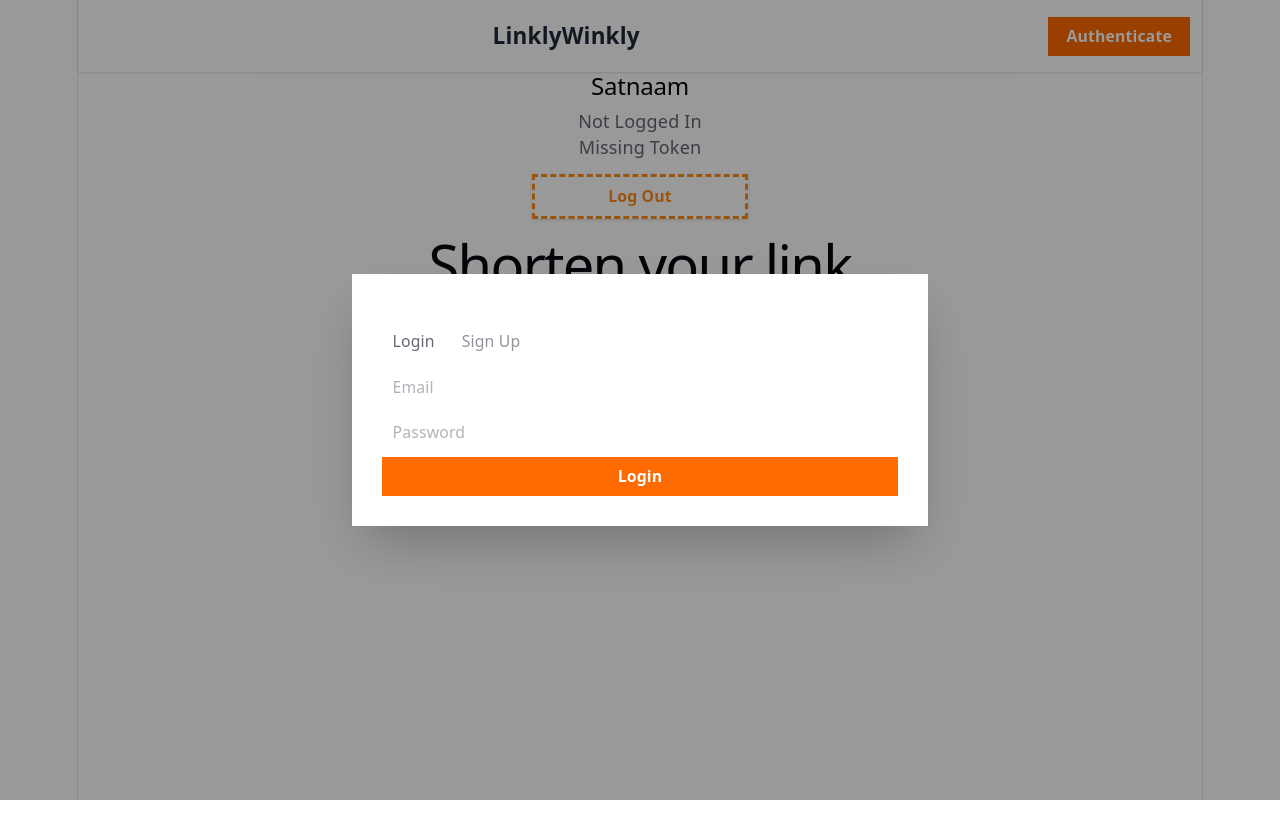
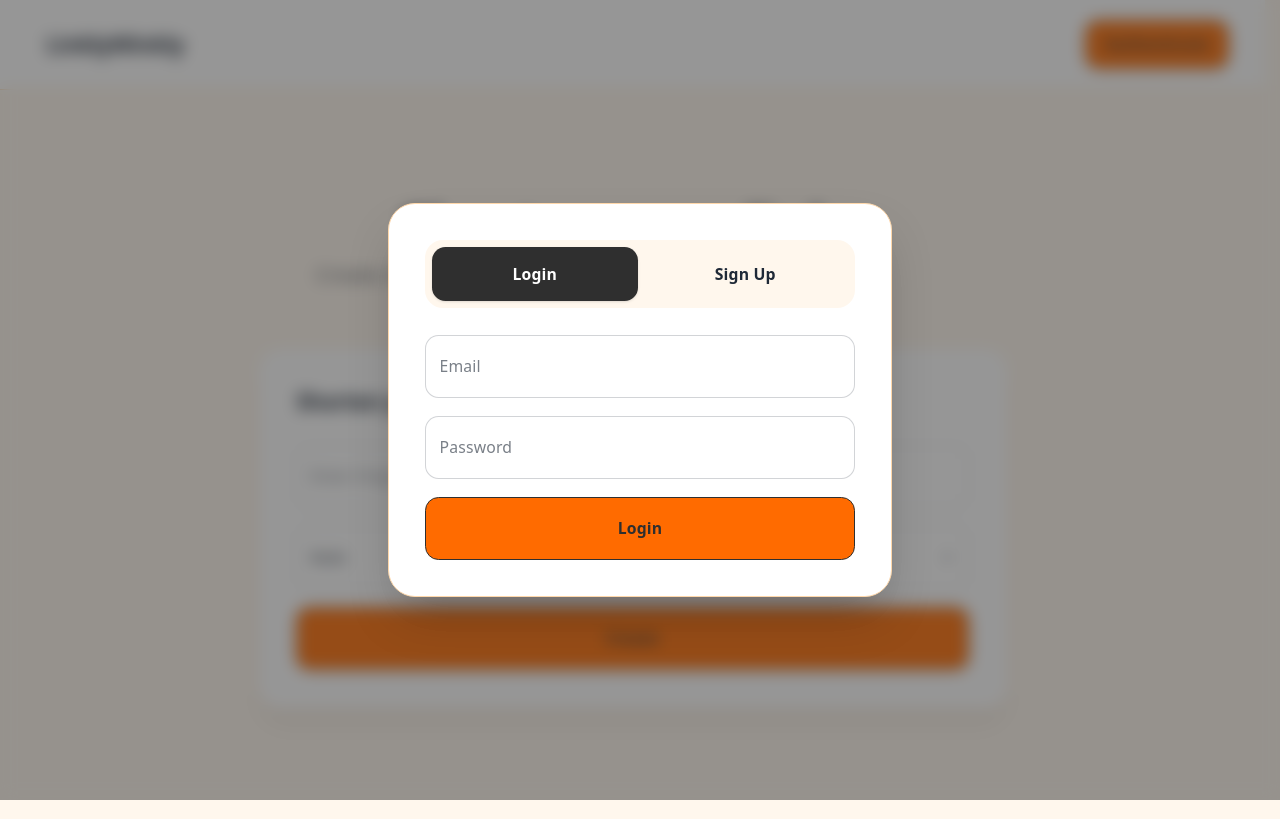
Before and after one commit to Kushaan2006/Satnaam_Link_Shortner, a React (Vite) app in the folder frontend/: page / in a window 1280 px wide. Both pictures are taken after a click on the button "Authenticate". Built offline with nearby package versions, Linux system fonts and the light colour scheme; no server answers.

Commit message:
Generating style using AI and testing it

```diff
--- a/frontend/index.html
+++ b/frontend/index.html
@@ -1,13 +1,13 @@
 <!doctype html>
-<html lang="en">
+<html lang="en" class="bg-base-200! text-base-content! [color-scheme:light]!">
   <head>
     <meta charset="UTF-8" />
     <link rel="icon" type="image/svg+xml" href="/favicon.svg" />
     <meta name="viewport" content="width=device-width, initial-scale=1.0" />
     <title>frontend</title>
   </head>
-  <body>
-    <div id="root"></div>
+  <body class="min-w-0 bg-base-200 text-base-content">
+    <div id="root" class="w-full! max-w-none! border-0! text-left! [--text-h:var(--color-base-content)]"></div>
     <script type="module" src="/src/main.tsx"></script>
   </body>
 </html>
--- a/frontend/src/components/AuthModal.tsx
+++ b/frontend/src/components/AuthModal.tsx
@@ -60,30 +60,30 @@ export default function AuthModal() {
   return (
     <>
       {visible && (
-        <div className="modal modal-open">
-          <div className="modal-box">
-            <div className="tabs tabs-boxed mt-4">
+        <div className="modal modal-open bg-neutral/50 p-4 text-base-content backdrop-blur-sm">
+          <div className="modal-box w-full max-w-md rounded-3xl border border-base-300 bg-base-100 p-6 shadow-2xl sm:p-8">
+            <div className="tabs tabs-boxed mb-6 grid grid-cols-2 gap-1 rounded-2xl bg-base-200 p-1.5">
               <button
                 type="button"
-                className={`tab ${mode === "login" ? "tab-active" : ""}`}
+                className={`tab h-12 rounded-xl text-base-content font-semibold focus-visible:outline-2 focus-visible:outline-offset-4 focus-visible:outline-neutral [&.tab-active]:bg-neutral [&.tab-active]:text-neutral-content [&.tab-active]:shadow-sm ${mode === "login" ? "tab-active" : ""}`}
                 onClick={() => setMode("login")}
               >
                 Login
               </button>
               <button
                 type="button"
-                className={`tab ${mode === "signup" ? "tab-active" : ""}`}
+                className={`tab h-12 rounded-xl text-base-content font-semibold focus-visible:outline-2 focus-visible:outline-offset-4 focus-visible:outline-neutral [&.tab-active]:bg-neutral [&.tab-active]:text-neutral-content [&.tab-active]:shadow-sm ${mode === "signup" ? "tab-active" : ""}`}
                 onClick={() => setMode("signup")}
               >
                 Sign Up
               </button>
             </div>
-            {message && <p className="error">{message}</p>}
-            <form onSubmit={handleFormSubmit}>
+            {message && <p className="error mb-5 rounded-xl border border-base-300 bg-base-200 p-4 text-sm leading-relaxed text-base-content">{message}</p>}
+            <form onSubmit={handleFormSubmit} className="space-y-4">
               {mode === "signup" && (
                 <input
                   type="text"
-                  className="input input-bordered w-full"
+                  className="input input-bordered w-full h-14 rounded-xl border! border-base-content/20 bg-base-100 text-base-content placeholder:text-base-content/60 focus:border-primary focus:outline-2 focus:outline-offset-2 focus:outline-neutral"
                   value={name}
                   onChange={(e) => {
                     setName(e.target.value);
@@ -93,7 +93,7 @@ export default function AuthModal() {
               )}
               <input
                 type="email"
-                className="input input-bordered w-full"
+                className="input input-bordered w-full h-14 rounded-xl border! border-base-content/20 bg-base-100 text-base-content placeholder:text-base-content/60 focus:border-primary focus:outline-2 focus:outline-offset-2 focus:outline-neutral"
                 value={email}
                 onChange={(e) => {
                   setEmail(e.target.value);
@@ -102,14 +102,14 @@ export default function AuthModal() {
               />
               <input
                 type="password"
-                className="input input-bordered w-full"
+                className="input input-bordered w-full h-14 rounded-xl border! border-base-content/20 bg-base-100 text-base-content placeholder:text-base-content/60 focus:border-primary focus:outline-2 focus:outline-offset-2 focus:outline-neutral"
                 value={password}
                 onChange={(e) => {
                   setPassword(e.target.value);
                 }}
                 placeholder="Password"
               />
-              <button className="btn btn-primary w-full">
+              <button className="btn btn-primary h-14 w-full text-neutral border! rounded-xl font-semibold shadow-none transition-colors focus-visible:outline-2 focus-visible:outline-offset-4 focus-visible:outline-neutral">
                 {mode === "login" ? "Login" : "Create Account"}
               </button>
             </form>
--- a/frontend/src/components/LinkShortner.tsx
+++ b/frontend/src/components/LinkShortner.tsx
@@ -1,4 +1,4 @@
-import { use, useEffect, useState } from "react";
+import { useEffect, useState } from "react";
 import AuthModal from "../components/AuthModal";
 import { useAuth } from "../../hooks/useAuth";
 import { api } from "../api/api";
@@ -57,32 +57,42 @@ export default function LinkShortner() {
   return (
     <>
       {showModal && <AuthModal />}
-      <h1>Shorten your link</h1>
-      <form onSubmit={handleFormSubmit}>
+
+      <h1 className="m-0! mb-6! text-xl! leading-snug font-semibold! tracking-tight! text-base-content!">
+        Shorten your link
+      </h1>
+
+      <form onSubmit={handleFormSubmit} className="space-y-4">
         <input
           type="url"
           value={url}
           onChange={(e) => setUrl(e.target.value)}
           placeholder="Enter Original Url..."
+          className="input w-full h-14 rounded-xl border! border-base-content/20 bg-base-100 text-base-content placeholder:text-base-content/60 focus:border-primary focus:outline-2 focus:outline-offset-2 focus:outline-neutral"
         />
+
         <select
           value={mode}
           onChange={(e) => {
             setMode(e.target.value as "auto" | "custom");
             if (e.target.value === "auto") setCustom("");
           }}
+          className="select w-full h-14 rounded-xl border! border-base-content/20 bg-base-100 text-base-content placeholder:text-base-content/60 focus:border-primary focus:outline-2 focus:outline-offset-2 focus:outline-neutral"
         >
           <option value="auto">Auto</option>
           <option value="custom">Custom</option>
         </select>
+
         {mode === "custom" && (
           <input
             type="text"
             value={custom}
             onChange={(e) => setCustom(e.target.value)}
             placeholder="Enter the custom url"
+            className="input w-full h-14 rounded-xl border! border-base-content/20 bg-base-100 text-base-content placeholder:text-base-content/60 focus:border-primary focus:outline-2 focus:outline-offset-2 focus:outline-neutral"
           />
         )}
+
         {outputUrl && (
           <input
             readOnly
@@ -90,10 +100,20 @@ export default function LinkShortner() {
             onClick={() => {
               //navigate to url
             }}
+            className="input w-full h-14 rounded-xl border! border-base-content/20 bg-base-100 text-base-content placeholder:text-base-content/60 focus:border-primary focus:outline-2 focus:outline-offset-2 focus:outline-neutral border-primary/50 bg-base-200 font-mono text-sm select-all"
           />
         )}
-        {message && <p>{message}</p>}
-        <button className="btn" type="submit">
+
+        {message && (
+          <p className="rounded-xl border border-error/30 bg-base-100 p-4 text-sm leading-relaxed font-medium text-error">
+            {message}
+          </p>
+        )}
+
+        <button
+          className="btn btn-primary h-14 w-full text-neutral border! rounded-xl font-semibold shadow-none transition-colors focus-visible:outline-2 focus-visible:outline-offset-4 focus-visible:outline-neutral"
+          type="submit"
+        >
           Create
         </button>
       </form>
--- a/frontend/src/components/LogoutButton.tsx
+++ b/frontend/src/components/LogoutButton.tsx
@@ -22,7 +22,7 @@ export default function LogoutButton() {
   return (
     <>
       <button
-        className="btn btn-accent btn-dash rounded-box z-1 ml-0 mt-3 w-48 p-2 shadow"
+        className="btn btn-ghost m-0 h-11 w-full justify-start border-0 text-base-content hover:bg-base-200 border! rounded-xl font-semibold shadow-none transition-colors focus-visible:outline-2 focus-visible:outline-offset-4 focus-visible:outline-neutral"
         onClick={logout}
       >
         Log Out
--- a/frontend/src/components/Navbar.tsx
+++ b/frontend/src/components/Navbar.tsx
@@ -17,17 +17,24 @@ export default function Navbar() {
   return (
     <>
       {showAuthModal && <AuthModal />}
-      <div className="navbar bg-base-100 shadow-sm">
-        <div className="flex-1">
-          <Link to="/" className="btn btn-ghost text-xl">
+      <div className="navbar relative z-20 min-h-20 flex-wrap gap-y-2 border-b border-base-300 bg-base-100 px-4 py-3 text-base-content sm:px-8 lg:px-[max(2rem,calc((100vw-68rem)/2))]">
+        <div className="flex-1 min-w-0">
+          <Link
+            to="/"
+            className="btn btn-ghost h-11 px-2 text-lg tracking-tight text-base-content sm:text-xl border! rounded-xl font-semibold shadow-none transition-colors focus-visible:outline-2 focus-visible:outline-offset-4 focus-visible:outline-neutral"
+          >
             LinklyWinkly
           </Link>
         </div>
-        <div className="flex-none">
+        <div className="flex-none flex items-center gap-1 sm:gap-3">
           {user && (
             <Link to="/dashboard">
-              <div tabIndex={0} role="button" className={`btn btn-ghost`}>
-                <div className="">
+              <div
+                tabIndex={0}
+                role="button"
+                className={`btn btn-ghost h-11 px-3 text-sm text-base-content border! rounded-xl font-semibold shadow-none transition-colors focus-visible:outline-2 focus-visible:outline-offset-4 focus-visible:outline-neutral`}
+              >
+                <div className="min-w-0 truncate">
                   <p>Dashboard</p>
                 </div>
               </div>
@@ -39,16 +46,16 @@ export default function Navbar() {
                 <div
                   tabIndex={0}
                   role="button"
-                  className={`btn btn-ghost ${user && "btn-accent"}`}
+                  className={`btn btn-ghost max-w-32 truncate h-11 px-3 text-base-content border! rounded-xl font-semibold shadow-none transition-colors focus-visible:outline-2 focus-visible:outline-offset-4 focus-visible:outline-neutral ${user && "btn-accent"}`}
                 >
-                  <div className="">
+                  <div className="min-w-0 truncate">
                     <p>{user ? user.name : "Join"}</p>
                   </div>
                 </div>
               </div>
             ) : (
               <button
-                className="btn btn-primary"
+                className="btn btn-primary h-11 px-4 text-sm text-neutral border! rounded-xl font-semibold shadow-none transition-colors focus-visible:outline-2 focus-visible:outline-offset-4 focus-visible:outline-neutral"
                 onClick={() => {
                   if (!user) {
                     setShowAuthModal(true);
@@ -61,7 +68,7 @@ export default function Navbar() {
             {user && (
               <ul
                 tabIndex={-1}
-                className="menu menu-sm dropdown-content bg-base-100 rounded-box z-1 mt-3 w-52 p-2 shadow"
+                className="menu menu-sm dropdown-content rounded-2xl border border-base-300 bg-base-100 text-base-content z-30 mt-3 w-52 p-2 shadow-xl shadow-neutral/10"
               >
                 {/* <li>
                   <a className="justify-between">
@@ -80,11 +87,11 @@ export default function Navbar() {
           </div>
         </div>
       </div>
-      <nav>
+      {/* <nav className="border-b border-base-300 bg-base-100 px-6 py-3 text-center text-sm text-base-content/70 [&>h2]:m-0! [&>h2]:text-sm! [&>h2]:font-medium! [&>h2]:text-base-content! [&>p]:mt-1 [&>p:last-child]:hidden">
         <h2>Satnaam</h2>
         <p>{user ? user.name : "Not Logged In"}</p>
         <p>{accessToken ? accessToken : "Missing Token"}</p>
-      </nav>
+      </nav> */}
     </>
   );
 }
--- a/frontend/src/components/SplashScreen.tsx
+++ b/frontend/src/components/SplashScreen.tsx
@@ -1,8 +1,8 @@
 export default function SplashScreen() {
   return (
     <>
-      <div className="min-h-screen bg-base-100 flex items-center justify-center">
-        <h1 className="text-4xl font-bold animate-pulse">
+      <div className="min-h-svh bg-base-200 flex items-center justify-center px-4">
+        <h1 className="text-4xl! leading-tight font-bold! tracking-tight motion-safe:animate-pulse">
           <span className="text-base-content">Linkly</span>
           <span className="text-primary">Winkly</span>
         </h1>
--- a/frontend/src/index.css
+++ b/frontend/src/index.css
@@ -26,6 +26,9 @@
   --color-base-200: #fff7ed;
   --color-base-300: #fed7aa;
   --color-base-content: #1f2937;
+
+  --color-error: #d14545;
+  --color-error-content: #bd5b5b;
 }
 
 :root {
--- a/frontend/src/pages/Dashboard.tsx
+++ b/frontend/src/pages/Dashboard.tsx
@@ -46,10 +46,10 @@ export default function Dashboard() {
   };
 
   return (
-    <main className="mx-auto max-w-6xl p-6">
+    <main className="mx-auto w-full max-w-6xl px-4 py-10 text-base-content sm:px-8 sm:py-14">
       <div className="mb-8">
-        <h1 className="text-3xl font-bold">Dashboard</h1>
-        <p className="text-base-content/60">
+        <h1 className="m-0! mb-3! text-3xl! leading-tight font-bold! text-base-content! sm:text-4xl!">Dashboard</h1>
+        <p className="text-base-content/75">
           Manage your links and track their performance.
         </p>
       </div>
@@ -60,30 +60,30 @@ export default function Dashboard() {
         </div>
       )}
 
-      <div className="stats stats-vertical mb-8 w-full shadow md:stats-horizontal">
-        <div className="stat">
-          <div className="stat-title">Total Links</div>
-          <div className="stat-value">{urls.length}</div>
+      <div className="stats stats-vertical mb-8 w-full overflow-hidden rounded-2xl border border-base-300 bg-base-100 shadow-sm sm:stats-horizontal">
+        <div className="stat gap-2 p-6 sm:p-8">
+          <div className="stat-title text-sm font-medium text-base-content/75">Total Links</div>
+          <div className="stat-value text-4xl font-semibold tracking-tight text-base-content tabular-nums">{urls.length}</div>
         </div>
 
-        <div className="stat">
-          <div className="stat-title">Total Clicks</div>
-          <div className="stat-value">{totalClicks}</div>
+        <div className="stat gap-2 p-6 sm:p-8">
+          <div className="stat-title text-sm font-medium text-base-content/75">Total Clicks</div>
+          <div className="stat-value text-4xl font-semibold tracking-tight text-base-content tabular-nums">{totalClicks}</div>
         </div>
       </div>
 
-      <div className="card bg-base-100 shadow">
-        <div className="card-body">
-          <h2 className="card-title">Your Links</h2>
+      <div className="card overflow-hidden rounded-2xl border border-base-300 bg-base-100 shadow-sm">
+        <div className="card-body gap-5 p-4 sm:p-7">
+          <h2 className="card-title m-0! text-xl! font-semibold! text-base-content!">Your Links</h2>
 
           {urls.length === 0 ? (
-            <div className="py-10 text-center text-base-content/60">
+            <div className="rounded-xl border border-dashed border-base-300 bg-base-200/50 px-4 py-16 text-center text-base-content/75">
               You haven't created any links yet.
             </div>
           ) : (
             <div className="overflow-x-auto">
-              <table className="table">
-                <thead>
+              <table className="table text-sm [&_td]:py-4 [&_th]:py-4">
+                <thead className="bg-base-200 text-xs uppercase tracking-wide text-base-content/75">
                   <tr>
                     <th>Original URL</th>
                     <th>Short URL</th>
@@ -95,7 +95,7 @@ export default function Dashboard() {
 
                 <tbody>
                   {urls.map((url) => (
-                    <tr key={url.id}>
+                    <tr key={url.id} className="border-base-300/60 hover:bg-base-200/60">
                       <td className="max-w-xs">
                         <div className="truncate">{url.url}</div>
                       </td>
@@ -105,14 +105,14 @@ export default function Dashboard() {
                           href={`${import.meta.env.VITE_BACKEND_URL}${url.shortUrl}`}
                           target="_blank"
                           rel="noreferrer"
-                          className="link link-primary"
+                          className="link font-medium text-base-content decoration-primary decoration-2 underline-offset-4 focus-visible:outline-2 focus-visible:outline-offset-4 focus-visible:outline-neutral"
                         >
                           {url.shortUrl}
                         </a>
                       </td>
 
                       <td>
-                        <span className="badge badge-neutral">
+                        <span className="badge badge-neutral min-w-9 border-0 rounded-lg font-medium tabular-nums">
                           {url.totalClicks}
                         </span>
                       </td>
@@ -120,9 +120,9 @@ export default function Dashboard() {
                       <td>{new Date(url.dateTime).toLocaleDateString()}</td>
 
                       <td>
-                        <div className="flex gap-2">
+                        <div className="flex items-center gap-2">
                           <button
-                            className="btn btn-sm"
+                            className="btn btn-sm h-10 bg-base-100 text-base-content border-base-300 border! rounded-xl font-semibold shadow-none transition-colors focus-visible:outline-2 focus-visible:outline-offset-4 focus-visible:outline-neutral"
                             onClick={() => copyLink(url.shortUrl)}
                           >
                             Copy
@@ -130,7 +130,7 @@ export default function Dashboard() {
 
                           <Link
                             to={`/analytics/${url.id}`}
-                            className="btn btn-primary btn-sm"
+                            className="btn btn-primary btn-sm h-10 text-neutral border! rounded-xl font-semibold shadow-none transition-colors focus-visible:outline-2 focus-visible:outline-offset-4 focus-visible:outline-neutral"
                           >
                             Analytics
                           </Link>
--- a/frontend/src/pages/Home.tsx
+++ b/frontend/src/pages/Home.tsx
@@ -5,9 +5,24 @@ import LinkShortner from "../components/LinkShortner";
 export default function Home() {
   return (
     <>
-      <main>
-        <LogoutButton />
-        <LinkShortner />
+      <main className="min-h-[calc(100svh-5rem)] bg-base-200 px-4 py-14 sm:px-6 sm:py-20 lg:py-24">
+        <div className="mx-auto w-full max-w-2xl">
+          {/* PAGE INTRO */}
+          <div className="text-center">
+            <h1 className="m-0! text-4xl! leading-[1.12] font-bold! tracking-tight text-base-content! sm:text-5xl!">Shorten your links</h1>
+
+            <p className="mt-5 max-w-lg mx-auto text-base leading-relaxed text-base-content/75 sm:text-lg">
+              Create short links and track their performance.
+            </p>
+          </div>
+
+          {/* MAIN SHORTENER CARD */}
+          <div className="card mt-9 border border-base-300 bg-base-100 shadow-xl shadow-neutral/5 sm:mt-12 rounded-3xl">
+            <div className="card-body gap-0 p-6 sm:p-9">
+              <LinkShortner />
+            </div>
+          </div>
+        </div>
       </main>
     </>
   );
```
Also changed, not shown: frontend/src/pages/Analytics.tsx (+4 -4 lines).
